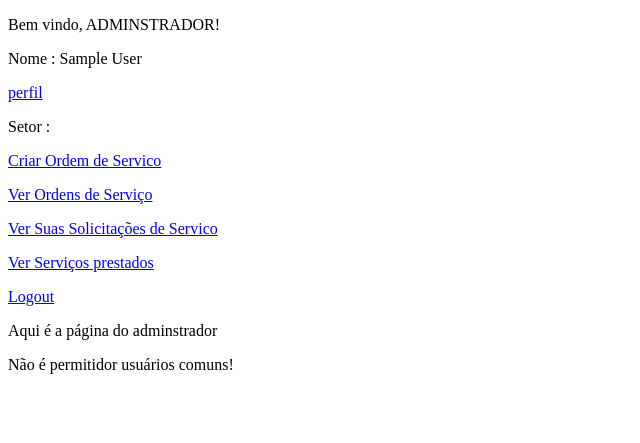
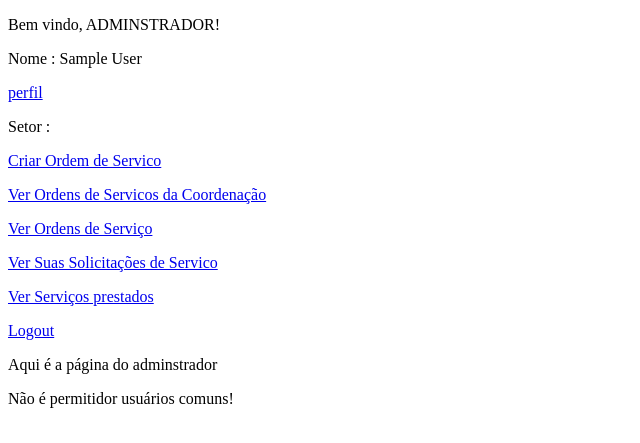
Before and after one commit to flaviocardoso/cbpf, a PHP site: page /cbpf/principal.php in a window 1280 px wide. Shown: the top 443 px of the page, without its empty margins (0-640 px from the left). Run offline with PHP 8.4, Linux system fonts and the light colour scheme; the visitor is signed in with stand-in values (Sample User, id 1).

Commit message:
link para todas as ordens de serviços da coordenação

```diff
--- a/principal.php
+++ b/principal.php
@@ -30,6 +30,7 @@ include("biblio.php");
             }
             ?>
             <p><a href="criar_orderservice.php">Criar Ordem de Servico</a></p>
+            <p><a href="coord_orderservice.php">Ver Ordens de Servicos da Coordenação</a></p>
             <p><a href="orderserviceporsetor.php">Ver Ordens de Serviço</a></p>
             <p><a href="solicitante_orderservices.php">Ver Suas Solicitações de Servico</a></p>
             <p><a href="tecnico_orderservices.php">Ver Serviços prestados</a></p>
```
